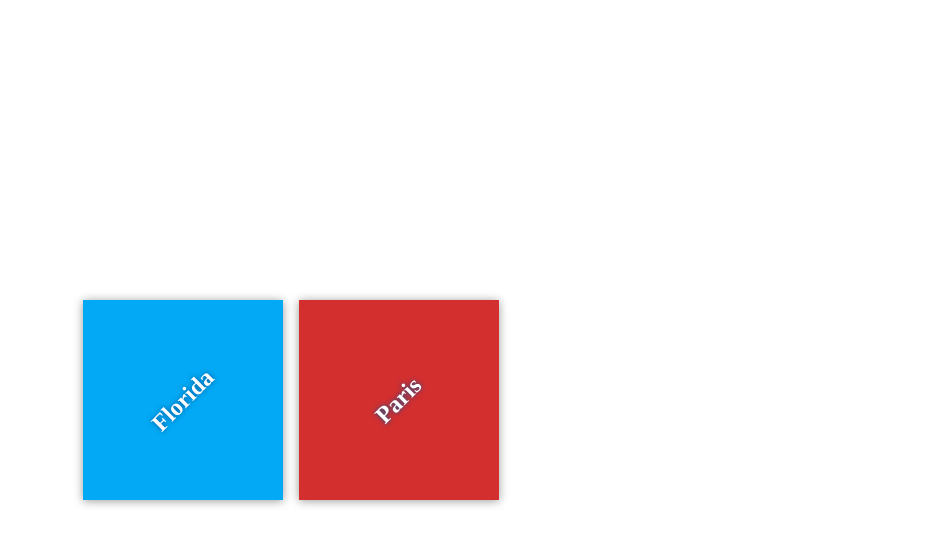
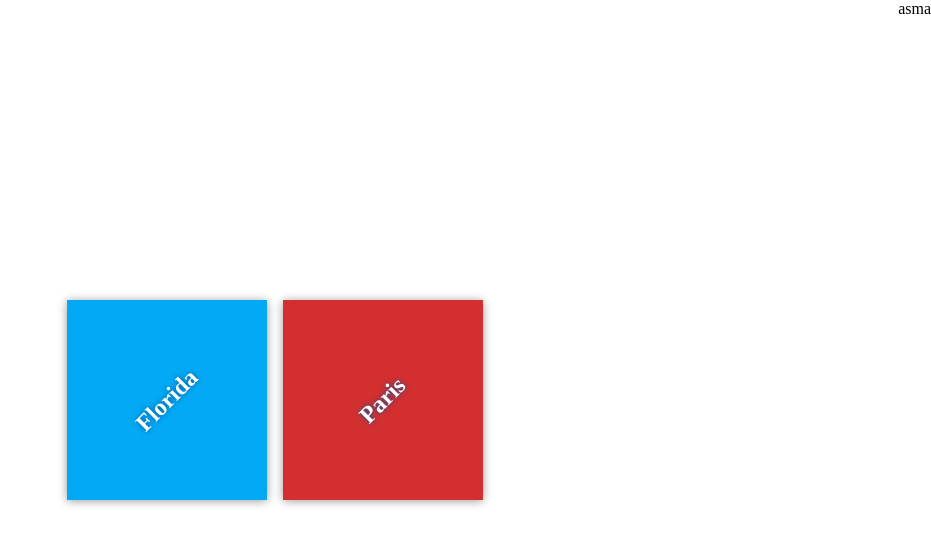
Before and after one commit to asma44/my-travel-plans, a plain HTML site: page index.html in a window 1280 px wide. Shown: the whole page, without its empty margins (349-1280 px from the left). Drawn offline with Linux system fonts and the light colour scheme.

Commit message:
Add my name

```diff
--- a/index.html
+++ b/index.html
@@ -19,6 +19,6 @@
 </div>
 </div>
 </div>
-
+asma
 </body>
 </html>
```
